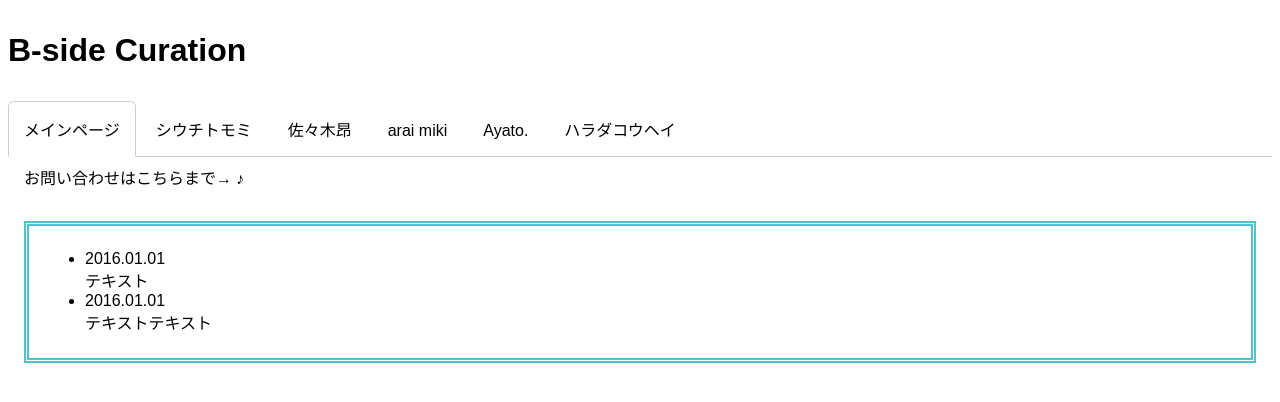
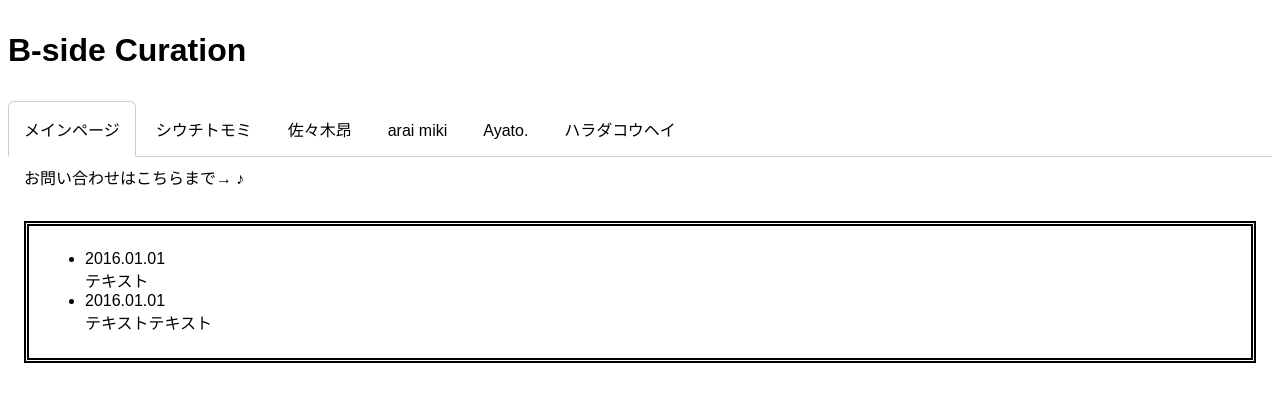
Before and after one commit to na7tsu2/na7tsu2.github.io, a PHP site: page / in a window 1280 px wide. Shown: the top 402 px of the page. Run offline with PHP 8.4, Linux system fonts and the light colour scheme.

Commit message:
Update style.css

```diff
--- a/style.css
+++ b/style.css
@@ -112,7 +112,7 @@ padding-right: 20px;
     font-family: 'Wawati SC',sans-serif;
     padding: 0.5em 1em;
     margin: 2em 0;
-    border: double 5px #4ec4d3;
+    border: double 5px black;
 }
 .box1 p {
     margin: 0;
```
